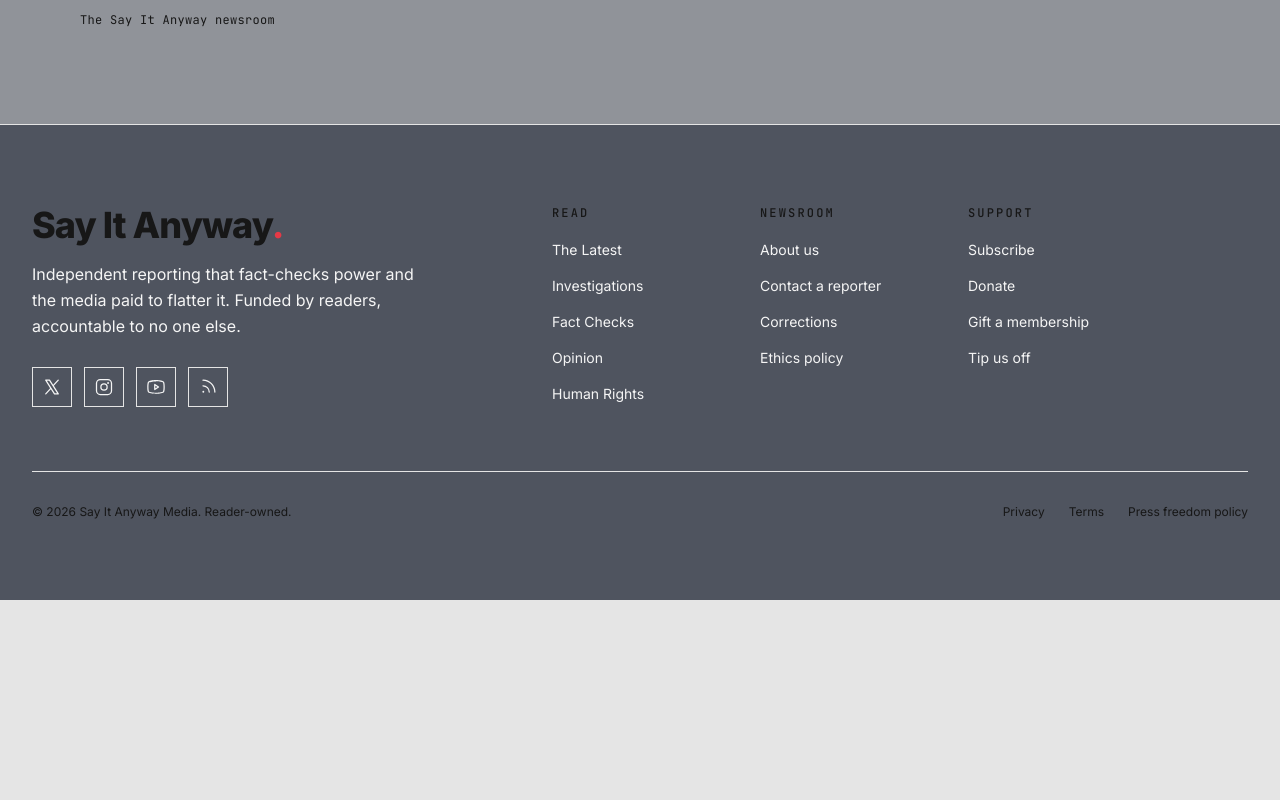
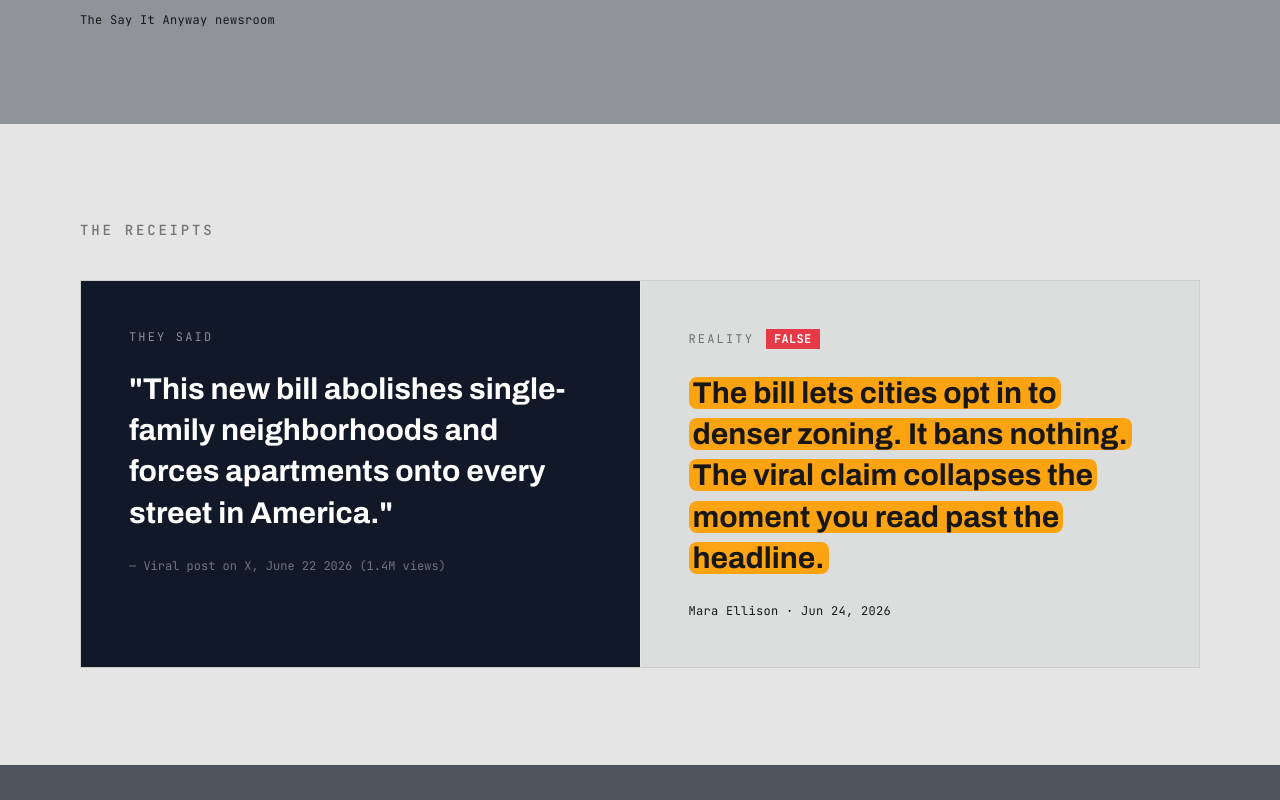
Before and after one commit to d-zucho/sayitanyway, a Next.js app: page / in a window 1280 px wide. Shown: the part 1400-2200 px from the top of the page. Before the commit the page ends 2000 px from the top, so only its background shows below. Built offline with nearby package versions, Linux system fonts and the light colour scheme.

Commit message:
feat: add SaidVsReality home section

```diff
--- a/app/page.tsx
+++ b/app/page.tsx
@@ -1,12 +1,13 @@
 import Hero from '@/sections/home/Hero'
 import Manifesto from '@/sections/home/Manifesto'
+import SaidVsReality from '@/sections/home/SaidVsReality'
 
 export default function Home() {
   return (
     <div className=''>
       <Hero />
-
       <Manifesto />
+      <SaidVsReality />
     </div>
   )
 }
--- /dev/null
+++ b/sections/home/SaidVsReality.tsx
@@ -0,0 +1,69 @@
+import MaxWidthWrapper from '@/components/MaxWidthWrapper'
+import TextHighlighter from '@/components/TextHighlighter'
+import { articles, formatDate } from '@/lib/placeholder/articles'
+import { VERDICT_CHIP, VERDICT_LABEL } from '@/lib/placeholder/verdict'
+import { cn } from '@/lib/utils'
+
+// The brand's signature "They Said / Reality" format, rendered from the first
+// fact-check in the dataset. `claim` is the "They Said"; `excerpt`
+// (verdictSummary) + `verdict` is the "Reality".
+const SaidVsReality = () => {
+  const featured = articles.find((a) => a._type === 'factCheck' && a.verdict)
+  if (!featured || !featured.verdict) return null
+
+  return (
+    <section className='py-24'>
+      <MaxWidthWrapper>
+        <p className='text-muted-foreground font-mono text-sm font-medium tracking-[0.2em] uppercase'>
+          The receipts
+        </p>
+
+        <div className='mt-10 grid gap-px overflow-hidden border border-black/10 md:grid-cols-2'>
+          {/* They Said */}
+          <div className='bg-secondary-600 p-8 md:p-12'>
+            <p className='font-mono text-xs tracking-[0.18em] text-white/50 uppercase'>
+              They said
+            </p>
+            <blockquote className='font-archivo mt-6 text-2xl leading-snug font-bold text-white md:text-3xl'>
+              &quot;{featured.claim}&quot;
+            </blockquote>
+            {featured.claimSource && (
+              <p className='mt-6 font-mono text-xs text-white/40'>
+                — {featured.claimSource}
+              </p>
+            )}
+          </div>
+
+          {/* Reality */}
+          <div className='bg-secondary-600/[0.04] p-8 md:p-12'>
+            <div className='flex items-center gap-3'>
+              <p className='font-mono text-xs tracking-[0.18em] text-black/50 uppercase'>
+                Reality
+              </p>
+              <span
+                className={cn(
+                  'px-2 py-0.5 font-mono text-xs font-bold tracking-wide uppercase',
+                  VERDICT_CHIP[featured.verdict],
+                )}
+              >
+                {VERDICT_LABEL[featured.verdict]}
+              </span>
+            </div>
+            <p className='font-archivo text-foreground mt-6 text-2xl leading-snug font-bold md:text-3xl'>
+              <TextHighlighter
+                transition={{ duration: 1.2, delay: 0.3, type: 'linear' }}
+              >
+                {featured.excerpt}
+              </TextHighlighter>
+            </p>
+            <p className='text-muted-2 mt-6 font-mono text-xs tracking-wide'>
+              {featured.author.name} · {formatDate(featured.publishedAt)}
+            </p>
+          </div>
+        </div>
+      </MaxWidthWrapper>
+    </section>
+  )
+}
+
+export default SaidVsReality
```
